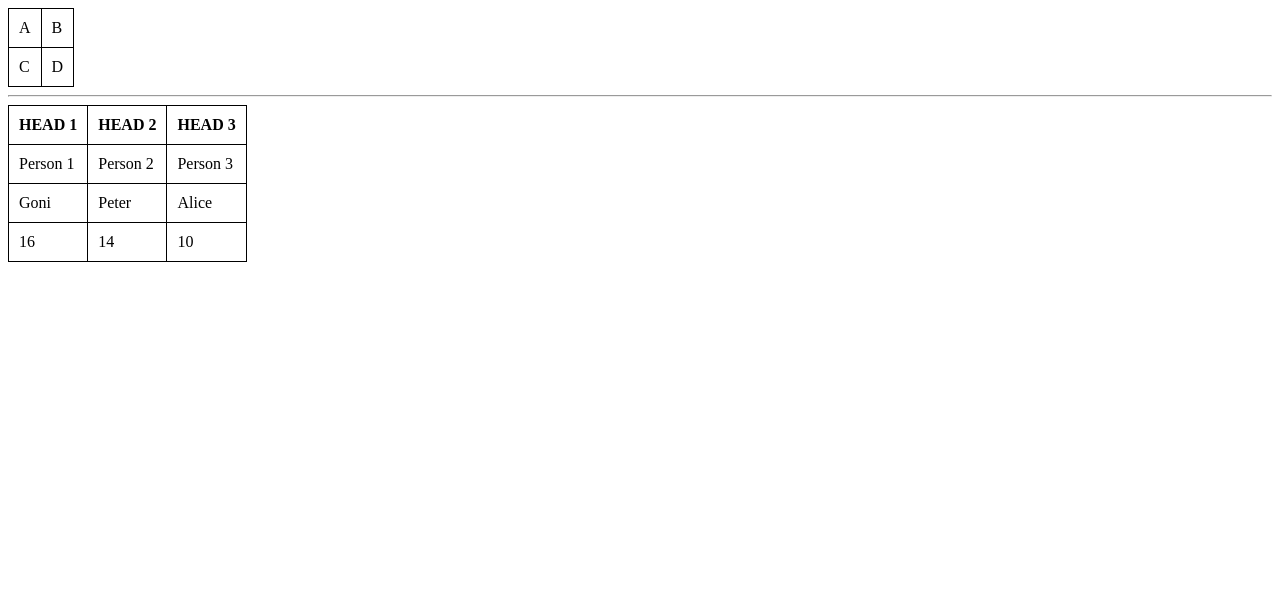
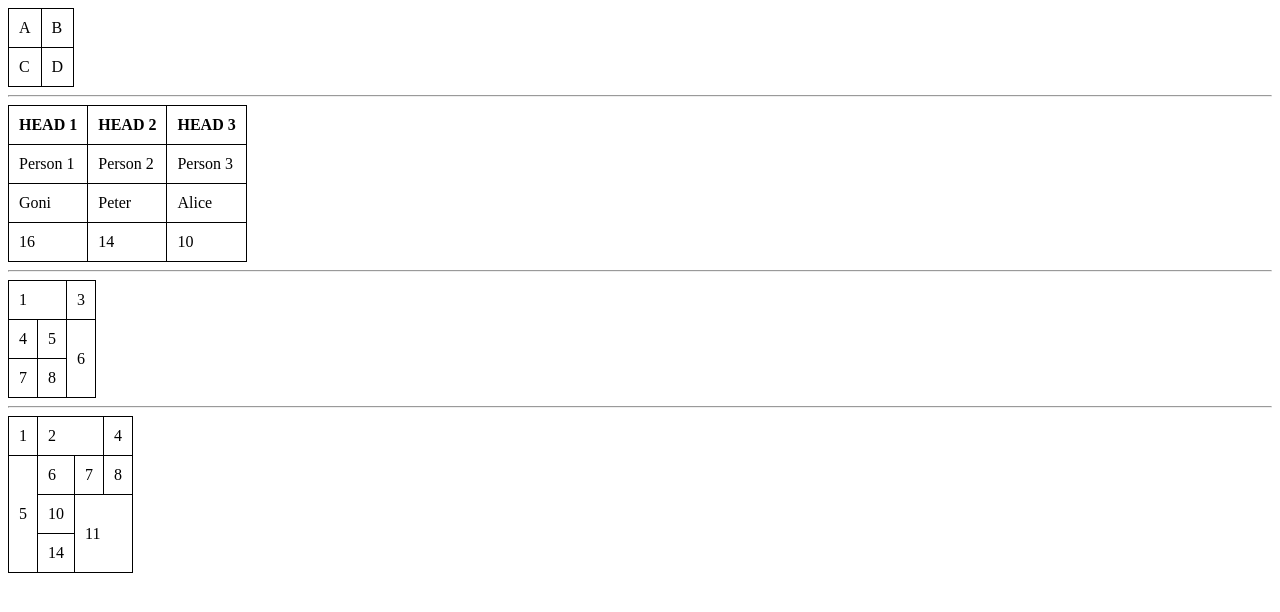
Before and after one commit to kyoung3774/VSCode_WorkSpace_Academy, a plain HTML site: page 04_HTML/8_table.html in a window 1280 px wide. Drawn offline with Linux system fonts and the light colour scheme.

Commit message:
2024.07.01

```diff
--- a/04_HTML/8_table.html
+++ b/04_HTML/8_table.html
@@ -16,8 +16,7 @@
       border-collapse: collapse;
     }
 
-    th,
-    td {
+    th, td {
       /* 선(테두리): 두께, 종류, 색상 */
       border: 1px solid black;
       padding: 10px;
@@ -75,6 +74,59 @@
       </tr>
     </tbody>
   </table>
+  <hr>
+
+  <!-- cell 병합: colspan(열), rowsapn(행) -->
+   <table>
+    <tr>
+      <td colspan="2">1</tdㅊ>
+      <!-- <td>2</td> -->
+      <td>3</td>
+    </tr>
+    <tr>
+      <td>4</td>
+      <td>5</td>
+      <td rowspan="2">6</td>
+    </tr>
+    <tr>
+      <td>7</td>
+      <td>8</td>
+      <!-- <td>9</td> -->
+    </tr>
+   </table>
+   <hr>
+
+   <!-- Quiz -->
+    <table>
+      <tr>
+        <td>1</td>
+        <td colspan="2">2</td>
+        <!-- <td>3</td> -->
+        <td>4</td>
+      </tr>
+      <tr>
+        <td rowspan="3">5</td>
+        <td>6</td>
+        <td>7</td>
+        <td>8</td>
+      </tr>
+      <tr>
+        <!-- <td>9</td> -->
+        <td>10</td>
+        <td colspan="2" rowspan="2">11</td>
+        <!-- <td>12</td> -->
+      </tr>
+      <tr>
+        <!-- <td>13</td> -->
+        <td>14</td>
+        <!-- <td>15</td> -->
+        <!-- <td>16</td> -->
+      </tr>
+    </table>
+
+    <!-- TODO: 나중에 수정할 것! -->
+    <!-- FIXME: 고쳐줘!-->
+    <!-- BUG: 벌레-->
 </body>
 
 </html>
```
Also changed, not shown: 04_HTML/9_attribute.html (added, +49 -0 lines).
